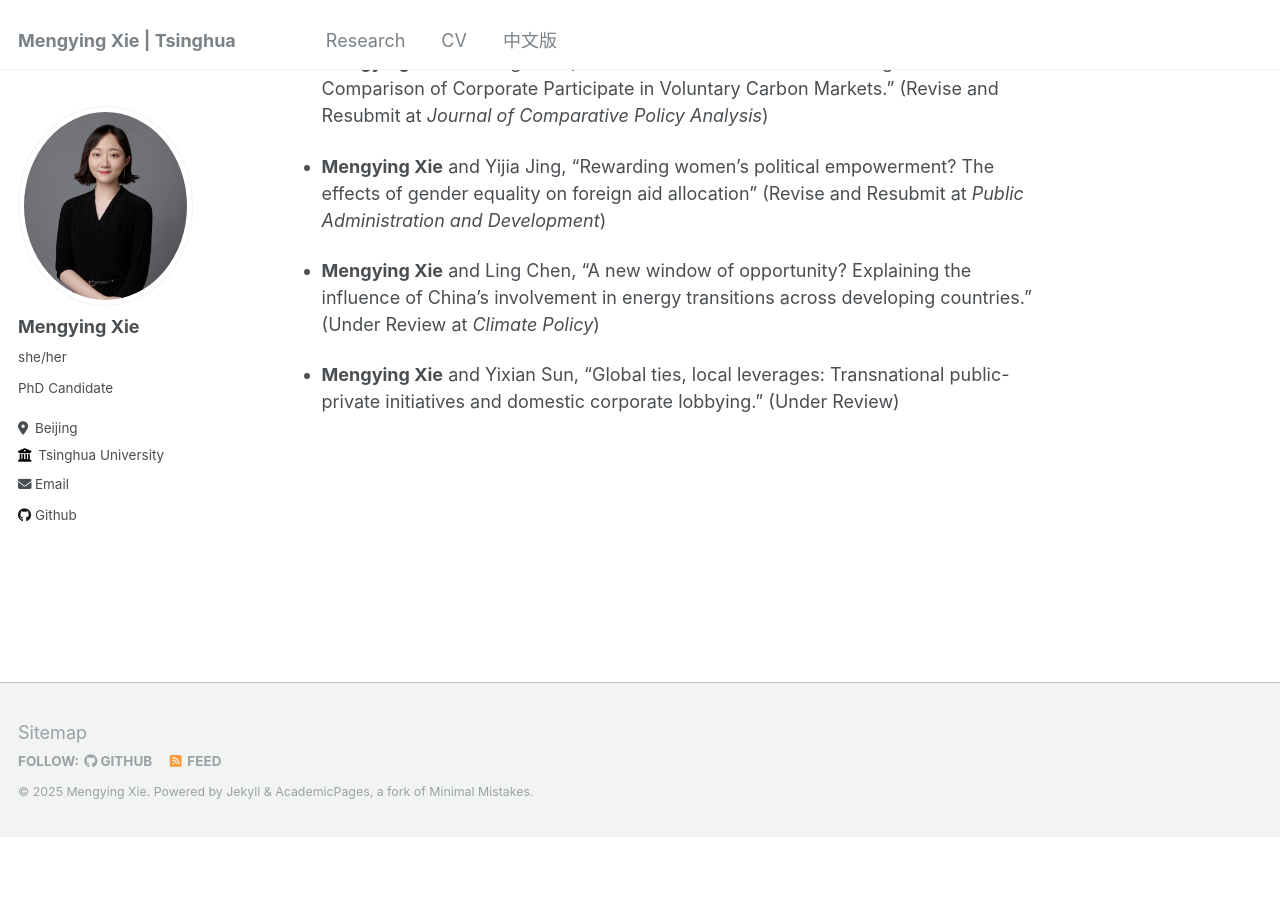
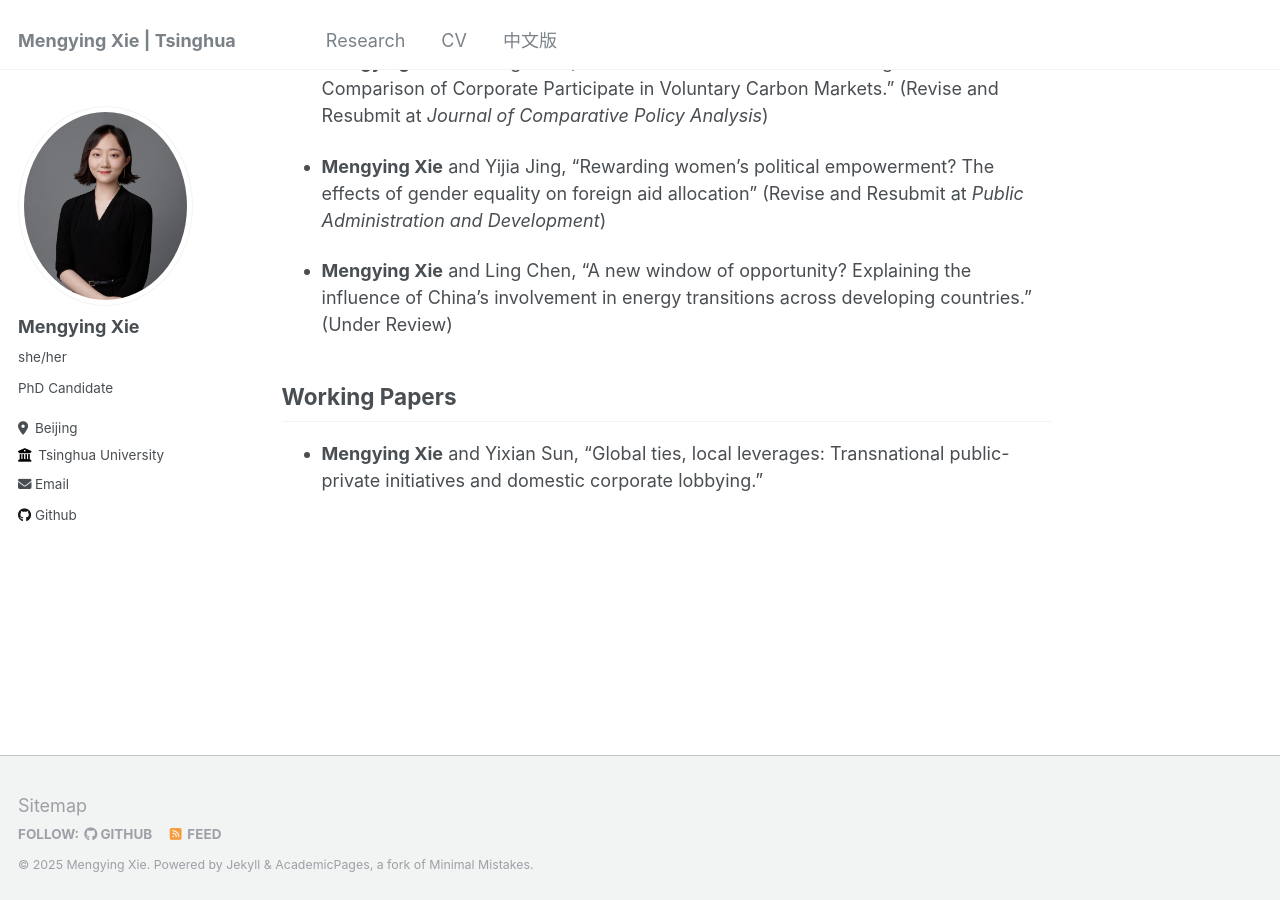
Before and after one commit to xiemythu/xiemythu.github.io, a Jekyll site: the page built from _pages/research.md, in a window 1280 px wide and 900 px high, scrolled down 793 px. Built offline with Jekyll 4.4.1, drawn with Linux system fonts in a browser that asks for light colours; before the commit the page ends 1630 px from its top, so only the background shows below that.

Commit message:
Update research.md

```diff
--- a/_pages/research.md
+++ b/_pages/research.md
@@ -26,6 +26,8 @@ author_profile: true
 
 * **Mengying Xie** and Yijia Jing, "Rewarding women’s political empowerment? The effects of gender equality on foreign aid allocation" (Revise and Resubmit at *Public Administration and Development*)
 
-* **Mengying Xie** and  Ling Chen, "A new window of opportunity? Explaining the influence of China’s involvement in energy transitions across developing countries." (Under Review at *Climate Policy*)
+* **Mengying Xie** and  Ling Chen, "A new window of opportunity? Explaining the influence of China’s involvement in energy transitions across developing countries." (Under Review)
 
-* **Mengying Xie** and  Yixian Sun, "Global ties, local leverages: Transnational public-private initiatives and domestic corporate lobbying." (Under Review)
+## Working Papers
+
+* **Mengying Xie** and  Yixian Sun, "Global ties, local leverages: Transnational public-private initiatives and domestic corporate lobbying."
```
